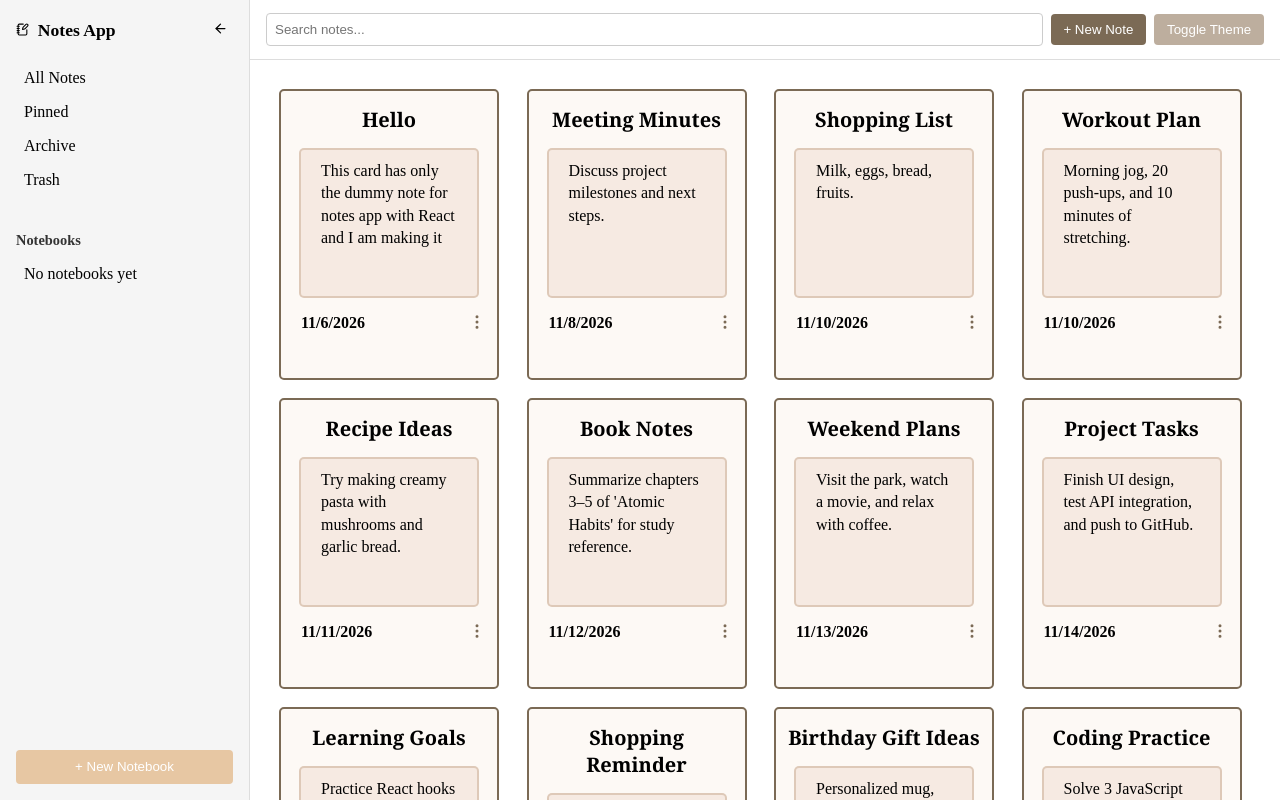
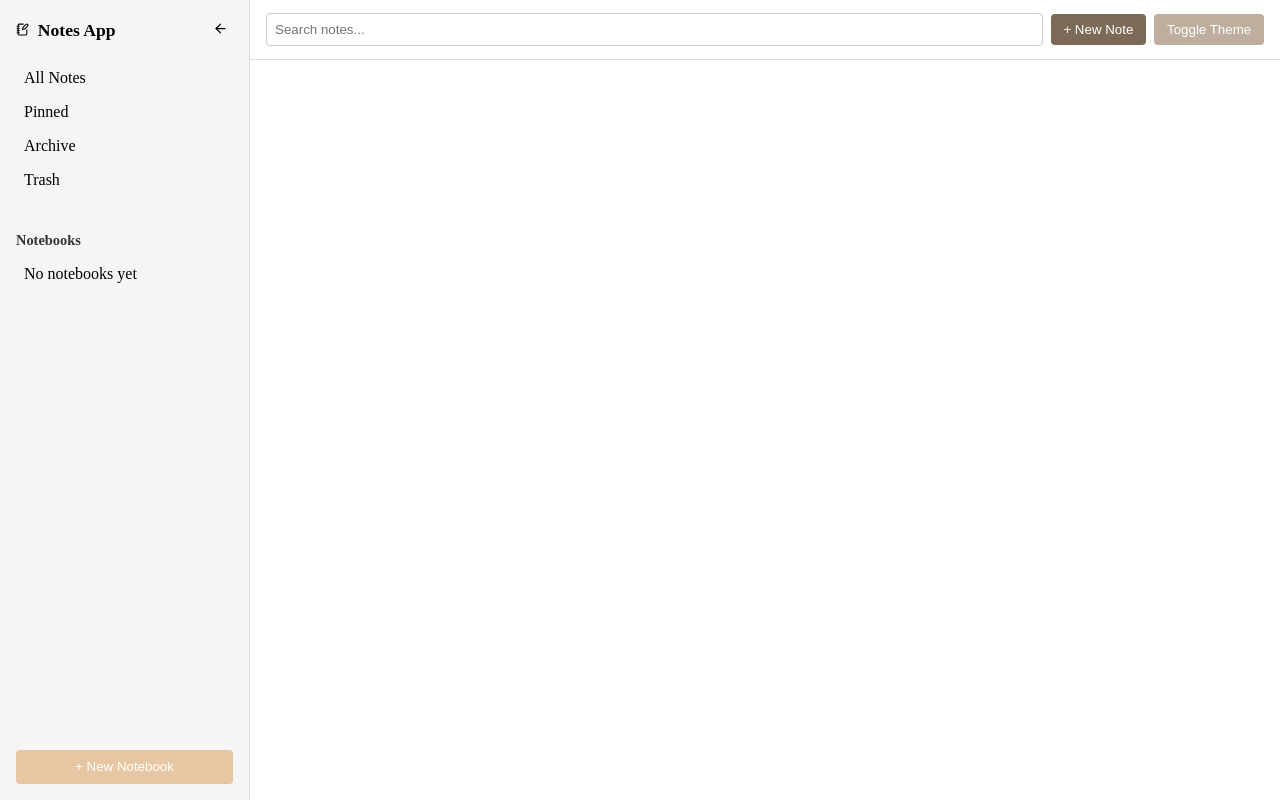
Before and after one commit to FaiqaAamer/Notes-app-react, a React (Vite) app in the folder notes-app/: page / in a window 1280 px wide. Shown: the top 800 px of the page. Built offline with nearby package versions, Linux system fonts and the light colour scheme.

Commit message:
Add new note and editing it

```diff
--- a/notes-app/src/App.jsx
+++ b/notes-app/src/App.jsx
@@ -2,13 +2,17 @@ import { useState, useEffect } from "react";
 import Sidebar from "./components/layout/Sidebar";
 import Topbar from "./components/layout/Topbar";
 import NoteList from "./components/notes/NoteList";
-// import NoteEditor from './components/notes/NoteEditor'
+import NoteEditor from './components/notes/NoteEditor'
 
 function App() {
 
   // return(<NoteEditor />)
 
   const [isCollapsed, setIsCollapsed] = useState(false);
+  const [activeNotebookId, setActiveNotebookId] = useState(null);
+  const [isEditorOpen, setIsEditorOpen] = useState(false);
+  const [notes, setNotes] = useState([]);
+  const [editingNote, setEditingNote] = useState(null);
 
   useEffect(() => {
     function handleResize() {
@@ -20,14 +24,47 @@ function App() {
     return () => window.removeEventListener("resize", handleResize);
   }, []);
 
+  const handleAddNote = (note) => {
+        if (note.id) {
+        setNotes((prev) =>
+          prev.map((n) => (n.id === note.id ? note : n))
+        );
+    } else {
+      const newNote = {
+        ...note,
+        id: notes.length + 1,
+        date: new Date().toLocaleDateString(),
+      };
+      setNotes([...notes, newNote]);
+    }
+  };
+
   return (
 
     <>
-      <Sidebar isCollapsed={isCollapsed} onToggle={() => setIsCollapsed(prev => !prev)} />
-      <Topbar isCollapsed={isCollapsed} />
+      <Sidebar isCollapsed={isCollapsed} onToggle={() => setIsCollapsed(prev => !prev)} activeNotebookId={activeNotebookId}  onSelectNotebook={setActiveNotebookId}/>
+      <Topbar isCollapsed={isCollapsed} onNewNote={() => setIsEditorOpen(true)}/>
       <main className={`main-content ${isCollapsed ? "collapsed" : ""}`}>
-        <NoteList></NoteList>
+        {isEditorOpen || editingNote ? (
+          <NoteEditor
+            note={editingNote}
+            onSave={handleAddNote}
+            onClose={() => {
+              setIsEditorOpen(false);
+              setEditingNote(null);
+            }}
+          />
+        ) : (
+          <NoteList
+            notes={notes}
+            onEditNote={(note) => {
+              setEditingNote(note);
+              setIsEditorOpen(true);
+            }}
+          />
+        )}
       </main>
+
     </>
   );
 }
--- a/notes-app/src/components/layout/Sidebar.css
+++ b/notes-app/src/components/layout/Sidebar.css
@@ -95,9 +95,11 @@
   color: #333;
 }
 
-.notebook-list li.active {
-  background-color: #f4e6dd;
-  font-weight: bold;
+.sidebar .notebook-list ul li.active {
+  background-color: #ebdbc9;   /* bright yellow highlight */
+  color: #000;                 /* text stays readable */
+  font-weight: bold;           /* optional emphasis */
+  border-radius: 4px;          /* smooth corners */
 }
 
 .new-notebook-btn {
--- a/notes-app/src/components/layout/Sidebar.jsx
+++ b/notes-app/src/components/layout/Sidebar.jsx
@@ -16,12 +16,12 @@ import {
 import "./Sidebar.css";
 import Modal from "../common/Modal";
 
-function Sidebar({ isCollapsed, onToggle }) {
+function Sidebar({ isCollapsed, onToggle, activeNotebookId, onSelectNotebook}) {
   const [notebook, setNotebook] = useState([])
   const [isModalOpen, setIsModalOpen] = useState(false)
   const [newNotebookName, setNewNotebookName] = useState("")
 
-  const activeNotebook = null;
+  // const activeNotebook = null;
 
   const handleAddNotebook = () => {
     if(newNotebookName.trim() === "") return
@@ -77,7 +77,7 @@ function Sidebar({ isCollapsed, onToggle }) {
             <li className="empty">No notebooks yet</li>
           )}
           {notebook.map((nb) => (
-            <li key={nb.id} className={nb.id === activeNotebook ? "active" : ""} title={nb.name}>
+            <li key={nb.id} className={nb.id === activeNotebookId ? "active" : ""} title={nb.name} onClick={() => onSelectNotebook(nb.id)}>
               {isCollapsed ? <span className="icon">{nb.icon}</span> : <span>&nbsp;&nbsp;{nb.name}&nbsp; - &nbsp;{nb.count}</span>}
             </li>
           ))}
--- a/notes-app/src/components/notes/NoteCard.css
+++ b/notes-app/src/components/notes/NoteCard.css
@@ -18,3 +18,28 @@
         left: var(--sidebar-collapsed-width) !important;
     }
 }
+
+.note-preview-content {
+    font-size: 0.85rem !important;
+    line-height: 1.4rem !important;
+}
+
+.note-preview-content * {
+    font-size: inherit !important;
+    line-height: inherit !important;
+    margin: 0 !important;
+    padding: 0 !important;
+    /* removed background-color reset — highlight stays */
+}
+
+.note-preview-content ol,
+.note-preview-content ul {
+    padding-left: 1.2rem !important;
+}
+
+/* Fix the bleeding specifically — highlighted spans shouldn't extend beyond text */
+.note-preview-content span {
+    display: inline;
+    box-decoration-break: clone;
+    -webkit-box-decoration-break: clone;
+}
--- a/notes-app/src/components/notes/NoteCard.jsx
+++ b/notes-app/src/components/notes/NoteCard.jsx
@@ -2,7 +2,7 @@ import { MoreVertical } from "lucide-react";
 import React, { useState } from "react"
 import "./NoteCard.css"
 
-function NoteCard({note  : {title, content, date}, isMenuOpen, onToggleMenu}){
+function NoteCard({note  : {title, content, date}, isMenuOpen, onToggleMenu, onEdit}){
     const styles = {
         minHeight : "250px",
         width : "220px",
@@ -19,18 +19,21 @@ function NoteCard({note  : {title, content, date}, isMenuOpen, onToggleMenu}){
         fontFamily : "Cambria",
         fontSize : "20px"
     }
-    const p = {
+    const div = {
         margin : "10px 13px",
-        padding: "10px 20px 10px 20px",
-        backgroundColor : "#f6eae2",
+        padding: "8px 16px",
+        backgroundColor : "#fff",
         border : "2px solid #8b592b3a",
         borderRadius : "5px",
         height : "150px",
         overflow : "hidden",
         display : "-webkit-box",
+        WebkitLineClamp : "5",
         WebkitBoxOrient : "vertical",
         textOverflow : "ellipsis",
-        lineHeight : "1.4rem"
+        whiteSpace: "pre-line",
+        wordWrap: "break-word",
+        boxSizing : "border-box",
     }
     const footer = {
         display : "flex",
@@ -73,9 +76,23 @@ function NoteCard({note  : {title, content, date}, isMenuOpen, onToggleMenu}){
         fontSize : "14px"
     }
 
-    return(<div style={styles} className="note-card">
+    function sanitizePreviewHtml(html) {
+        const temp = document.createElement("div");
+        temp.innerHTML = html;
+        temp.querySelectorAll("table").forEach(table => table.remove());
+        temp.querySelectorAll("img").forEach(img => img.remove());
+        return temp.innerHTML;
+
+    }
+
+
+    return(<div style={styles} className="note-card" onClick={onEdit}>
         <h2 style={h2}>{title}</h2>
-        <p style={p}>{content}</p>
+        <div
+            style={div}
+            className="note-preview-content"
+            dangerouslySetInnerHTML={{ __html: sanitizePreviewHtml(content) }}>
+        </div>
         <div style={footer}>
             <p style={p2}>{date}</p>
             <button style={menuBtn} onClick={onToggleMenu}>
--- a/notes-app/src/components/notes/NoteEditor.jsx
+++ b/notes-app/src/components/notes/NoteEditor.jsx
@@ -1,11 +1,16 @@
-import React, {useState} from "react"
+import React, {useState, useEffect} from "react"
 import ReactQuill from "react-quill-new"
 import "react-quill-new/dist/quill.snow.css"
 import "./NoteEditor.css"
 
-function NoteEditor(){
+function NoteEditor({note, onSave, onClose}){
     const [title, setTitle] = useState("")
     const [content, setContent] = useState("")
+
+    useEffect(() => {
+        setTitle(note ? note.title : "")
+        setContent(note ? note.content : "")
+    }, [note])
 
     function HandleTitle(event){
         setTitle(event.target.value)
@@ -20,9 +25,16 @@ function NoteEditor(){
             alert("Please enter title and content")
             return
         }
-        console.log("New note: ", title, content)
+        const updatedNote = {
+            ...note,
+            title,
+            content,
+            date: new Date().toLocaleDateString(),
+        };
+        onSave(updatedNote)
         setTitle("")
         setContent("")
+        onClose()
     }
 
     const modules = {
--- a/notes-app/src/components/notes/NoteList.jsx
+++ b/notes-app/src/components/notes/NoteList.jsx
@@ -2,88 +2,20 @@ import { useState } from 'react';
 import NoteCard from './NoteCard.jsx'
 import "./NoteCard.css"
 
-function NoteList(){
+function NoteList({notes, onEditNote}){
     const [openMenuId, setOpenMenuId] = useState(null)
-    const dummyNotes = [
-        {
-        id: 1,
-        title: "Hello",
-        content: "This card has only the dummy note for notes app with React and I am making it",
-        date: "11/6/2026",
-        },
-        {
-        id: 2,
-        title: "Meeting Minutes",
-        content: "Discuss project milestones and next steps.",
-        date: "11/8/2026",
-        },
-        {
-        id: 3,
-        title: "Shopping List",
-        content: "Milk, eggs, bread, fruits.",
-        date: "11/10/2026",
-        },
-        {
-        id: 4,
-        title: "Workout Plan",
-        content: "Morning jog, 20 push-ups, and 10 minutes of stretching.",
-        date: "11/10/2026",
-        },
-        {
-        id: 5,
-        title: "Recipe Ideas",
-        content: "Try making creamy pasta with mushrooms and garlic bread.",
-        date: "11/11/2026",
-        },
-        {
-        id: 6,
-        title: "Book Notes",
-        content: "Summarize chapters 3–5 of 'Atomic Habits' for study reference.",
-        date: "11/12/2026",
-        },
-        {
-        id: 7,
-        title: "Weekend Plans",
-        content: "Visit the park, watch a movie, and relax with coffee.",
-        date: "11/13/2026",
-        },
-        {
-        id: 8,
-        title: "Project Tasks",
-        content: "Finish UI design, test API integration, and push to GitHub.",
-        date: "11/14/2026",
-        },
-        {
-        id: 9,
-        title: "Learning Goals",
-        content: "Practice React hooks and build a small CRUD app.",
-        date: "11/15/2026",
-        },
-        {
-        id: 10,
-        title: "Shopping Reminder",
-        content: "Buy cat food, detergent, and new notebooks.",
-        date: "11/16/2026",
-        },
-        {
-        id: 11,
-        title: "Birthday Gift Ideas",
-        content: "Personalized mug, scented candles, or a photo frame. Person mug, scented candles, or a photo frame. Personalized mug, scented candles, or a photo frame.Personalized mug, scented candles, or a photo frame.",
-        date: "11/17/2026",
-        },
-        {
-        id: 12,
-        title: "Coding Practice",
-        content: "Solve 3 JavaScript problems on arrays and objects.",
-        date: "11/18/2026",
-        },
-        {
-        id: 13,
-        title: "Daily Journal",
-        content: "Reflect on today’s progress and note key learnings.",
-        date: "11/19/2026",
+
+    const handleAddNote = (title, content, notebookId = null) => {
+        const newNote = {
+            id : notes.length + 1,
+            title,
+            content,
+            date : new Date().toLocaleDateString(),
+            notebookId
         }
-    ];
+        setNotes([...notes, newNote])
+    }
+
     const styles = {
         display : "grid",
         gridTemplateColumns: "repeat(auto-fill, minmax(220px, 1fr))",
@@ -92,9 +24,10 @@ function NoteList(){
         boxSizing : "border-box"
     }
     return(<div style={styles} className='node-list'>
-        {dummyNotes.map((note) => (<NoteCard key={note.id} note={note}
+        {notes.map((note) => (<NoteCard key={note.id} note={note}
                                     isMenuOpen={openMenuId === note.id}
                                     onToggleMenu={() => setOpenMenuId (prev => (prev === note.id ? null : note.id))}
+                                    onEdit={() => onEditNote(note)}
                                 />))}
     </div>)
 }
```
